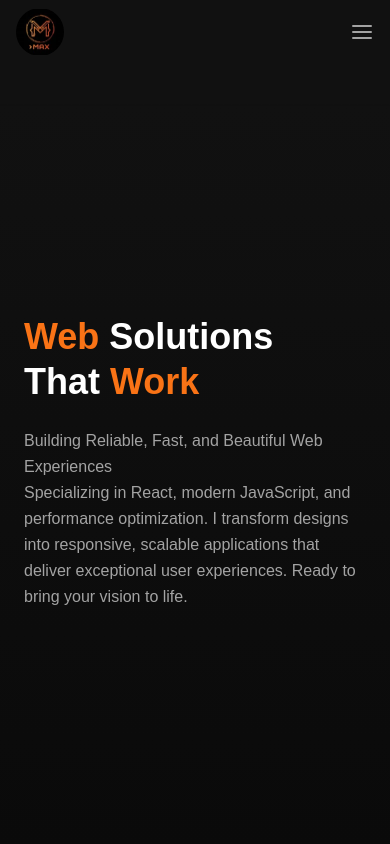
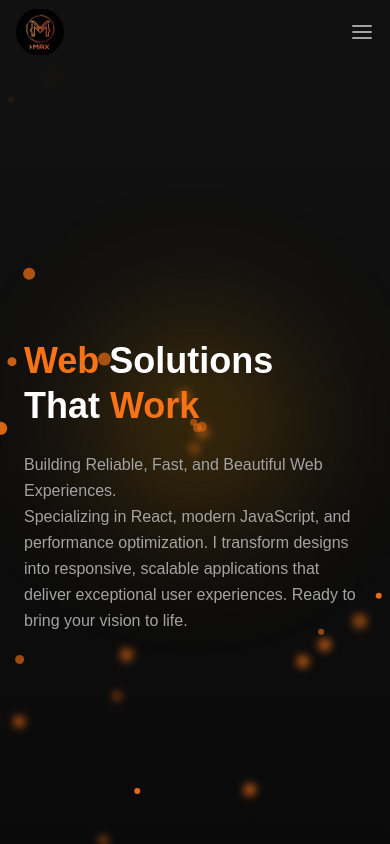
Before and after one commit to Max-Mendes91/portfolio-react, a React (Vite) app: page / in a window 390 px wide. Shown: the top 844 px of the page. Built offline with nearby package versions, Linux system fonts and the light colour scheme.

Commit message:
Refactor HeroSection component: Remove lazy loading for Spline, implement particle explosion animation, and enhance layout with subtle background effects for improved visual appeal.

```diff
--- a/index.html
+++ b/index.html
@@ -4,7 +4,6 @@
 <head>
   <meta charset="UTF-8" />
   <link rel="icon" type="image/svg+xml" href="/vite.svg" />
-  <link rel="preconnect" href="https://prod.spline.design">
   <link rel="preconnect" href="https://www.gstatic.com">
   <meta name="description"
     content="Max Mendes - Full Stack Developer specializing in React, Node.js, and modern web technologies. View my portfolio of web development projects.">
--- a/src/components/Hero/HeroSection.jsx
+++ b/src/components/Hero/HeroSection.jsx
@@ -1,42 +1,126 @@
 import { motion } from 'framer-motion';
-import { useState, useEffect, lazy, Suspense } from 'react';
+import { useState, useEffect } from 'react';
 
-// Lazy load Spline
-const Spline = lazy(() => import('@splinetool/react-spline'));
+const NUM_PARTICLES = 30;
 
 const HeroSection = () => {
-    const [loaded, setLoaded] = useState(false);
-    const [isMobile, setIsMobile] = useState(false);
+    const [exploded, setExploded] = useState(false);
 
     useEffect(() => {
-        const checkMobile = () => {
-            setIsMobile(window.innerWidth < 768);
-        };
-
-        checkMobile();
-        window.addEventListener('resize', checkMobile);
-
-        return () => window.removeEventListener('resize', checkMobile);
+        const timer = setTimeout(() => setExploded(true), 100); // trigger explosion
+        return () => clearTimeout(timer);
     }, []);
 
+    const particlesRight = Array.from({ length: NUM_PARTICLES });
+    const particlesLeft = Array.from({ length: NUM_PARTICLES });
+
+    const getParticleStyle = () => {
+        const solid = Math.random() > 0.5;
+        return solid
+            ? { opacity: 0.9 }
+            : { opacity: 0.7, filter: 'blur(4px)' };
+    };
+
+    // Explosion motion from center
+    const createExplosionMotion = () => {
+        const angle = Math.random() * 2 * Math.PI; // random direction
+        // increase distance range so particles reach more edges
+        const distance = Math.random() * 500 + 250; // 250px to 750px
+        const xEnd = Math.cos(angle) * distance;
+        const yEnd = Math.sin(angle) * distance;
+
+        return exploded
+            ? {
+                x: [0, xEnd, xEnd * 0.7, xEnd * 0.9, xEnd],
+                y: [0, yEnd, yEnd * 0.7, yEnd * 0.9, yEnd],
+                opacity: [0.5, 1, 0.8, 0.6, 0.5],
+            }
+            : {
+                x: [0, 0],
+                y: [0, 0],
+                opacity: [0.5, 1],
+            };
+    };
+
+    const transition = (duration) => ({
+        duration,
+        repeat: exploded ? Infinity : 0,
+        repeatType: exploded ? 'loop' : undefined,
+        ease: 'easeInOut',
+    });
+
     return (
-        <section
-            id="home"
-            className={`min-h-screen bg-gradient-to-b from-surface to-background flex xl:flex-row flex-col-reverse items-center justify-center xl:justify-between lg:px-24 px-6 xl:py-0 relative overflow-hidden ${isMobile ? 'pt-20' : 'pt-32'}`}
-        >
-            {/* Left Section - Text */}
-            <div className="z-40 xl:w-1/2 w-full xl:pr-8 flex flex-col justify-center">
+        <section className="relative flex xl:flex-row flex-col-reverse items-center justify-center min-h-screen bg-gradient-to-b from-surface to-background pt-32 overflow-hidden px-6 lg:px-24">
+
+            {/* Subtle central light */}
+            <div
+                className="absolute top-1/2 left-1/2 pointer-events-none"
+                style={{
+                    width: 300,
+                    height: 300,
+                    transform: 'translate(-50%, -50%)',
+                    borderRadius: '50%',
+                    background: 'radial-gradient(circle, rgba(255,165,0,0.3) 0%, rgba(255,165,0,0) 70%)',
+                    filter: 'blur(60px)',
+                    zIndex: 0,
+                }}
+            />
+
+            {/* Right-side Particles */}
+            {particlesRight.map((_, i) => {
+                const size = Math.random() * 8 + 6;
+                const duration = Math.random() * 3 + 2;
+                const delay = Math.random() * 0.2;
+
+                return (
+                    <motion.div
+                        key={`right-${i}`}
+                        className="absolute rounded-full bg-orange-500"
+                        style={{
+                            width: size,
+                            height: size,
+                            top: '50%',
+                            left: '50%',
+                            transform: 'translate(-50%, -50%)',
+                            ...getParticleStyle(),
+                        }}
+                        animate={createExplosionMotion()}
+                        transition={{ ...transition(duration), delay }}
+                    />
+                );
+            })}
+
+            {/* Left-side Particles */}
+            {particlesLeft.map((_, i) => {
+                const size = Math.random() * 8 + 6;
+                const duration = Math.random() * 3 + 2;
+                const delay = Math.random() * 0.2;
+
+                return (
+                    <motion.div
+                        key={`left-${i}`}
+                        className="absolute rounded-full bg-orange-500"
+                        style={{
+                            width: size,
+                            height: size,
+                            top: '50%',
+                            left: '50%',
+                            transform: 'translate(-50%, -50%)',
+                            ...getParticleStyle(),
+                        }}
+                        animate={createExplosionMotion()}
+                        transition={{ ...transition(duration), delay }}
+                    />
+                );
+            })}
+
+            {/* Text section */}
+            <div className="z-10 xl:w-1/2 w-full xl:pl-32 flex flex-col justify-center">
                 <h1 className="text-4xl sm:text-5xl md:text-6xl lg:text-7xl xl:text-8xl font-bold mb-6 leading-tight text-text">
                     <motion.span
                         initial={{ opacity: 0, y: 80 }}
                         animate={{ opacity: 1, y: 0 }}
-                        transition={{
-                            type: 'spring',
-                            stiffness: 40,
-                            damping: 25,
-                            delay: 1.3,
-                            duration: 1.5,
-                        }}
+                        transition={{ type: 'spring', stiffness: 40, damping: 25, delay: 1.3, duration: 1.5 }}
                         className="inline-block"
                     >
                         <span className="text-orange-500">Web</span> Solutions
@@ -45,13 +129,7 @@ const HeroSection = () => {
                     <motion.span
                         initial={{ opacity: 0, x: -100 }}
                         animate={{ opacity: 1, x: 0 }}
-                        transition={{
-                            type: 'spring',
-                            stiffness: 40,
-                            damping: 25,
-                            delay: 2.8,
-                            duration: 1.5,
-                        }}
+                        transition={{ type: 'spring', stiffness: 40, damping: 25, delay: 2.8, duration: 1.5 }}
                         className="inline-block"
                     >
                         That <span className="text-orange-500">Work</span>
@@ -61,51 +139,15 @@ const HeroSection = () => {
                 <motion.p
                     initial={{ opacity: 0, y: 80 }}
                     animate={{ opacity: 1, y: 0 }}
-                    transition={{
-                        type: 'spring',
-                        stiffness: 40,
-                        damping: 25,
-                        delay: 1.8,
-                        duration: 1.5,
-                    }}
+                    transition={{ type: 'spring', stiffness: 40, damping: 25, delay: 1.8, duration: 1.5 }}
                     className="text-base sm:text-lg md:text-xl lg:text-2xl text-textMuted max-w-2xl leading-relaxed"
                 >
-                    Building Reliable, Fast, and Beautiful Web Experiences <br />
+                    Building Reliable, Fast, and Beautiful Web Experiences. <br />
                     Specializing in React, modern JavaScript, and performance optimization.
                     I transform designs into responsive, scalable applications that deliver
                     exceptional user experiences. Ready to bring your vision to life.
                 </motion.p>
             </div>
-
-            {/* Right Section - Animation - Hidden on mobile */}
-            {!isMobile && (
-                <div
-                    id="hero"
-                    className="w-full xl:w-1/2 h-[400px] sm:h-[500px] md:h-[600px] lg:h-[650px] xl:h-[700px] flex items-center justify-center relative overflow-hidden mb-12 xl:mb-0 bg-background"
-                >
-                    {!loaded && (
-                        <div className="absolute inset-0 bg-background flex items-center justify-center">
-                            <div className="w-12 h-12 border-4 border-primary border-t-transparent rounded-full animate-spin"></div>
-                        </div>
-                    )}
-
-                    <Suspense fallback={
-                        <div className="absolute inset-0 bg-background flex items-center justify-center">
-                            <div className="w-12 h-12 border-4 border-primary border-t-transparent rounded-full animate-spin"></div>
-                        </div>
-                    }>
-                        <Spline
-                            scene="https://prod.spline.design/N087oLnpQSYsYD6I/scene.splinecode"
-                            onLoad={() => setLoaded(true)}
-                            className="absolute right-[-10%] sm:right-[-15%] md:right-[-20%] lg:right-[-25%] xl:right-[-28%] top-[-10%] sm:top-[-12%] md:top-[-15%] lg:top-[-10%] xl:top-0 w-full h-full [&_#logo]:!hidden [&_[class*='watermark']]:!hidden"
-                        />
-                    </Suspense>
-
-                    {/* Decorative lines */}
-                    <div className="absolute top-0 left-1/2 -translate-x-1/2 h-0.5 w-3/4 bg-gradient-to-r from-transparent via-primary to-transparent shadow-[0_0_10px_rgba(255,122,0,0.5)]"></div>
-                    <div className="absolute right-0 top-1/2 -translate-y-1/2 w-0.5 h-3/4 bg-gradient-to-b from-transparent via-primary to-transparent shadow-[0_0_10px_rgba(255,122,0,0.5)]"></div>
-                </div>
-            )}
         </section>
     );
 };
```
